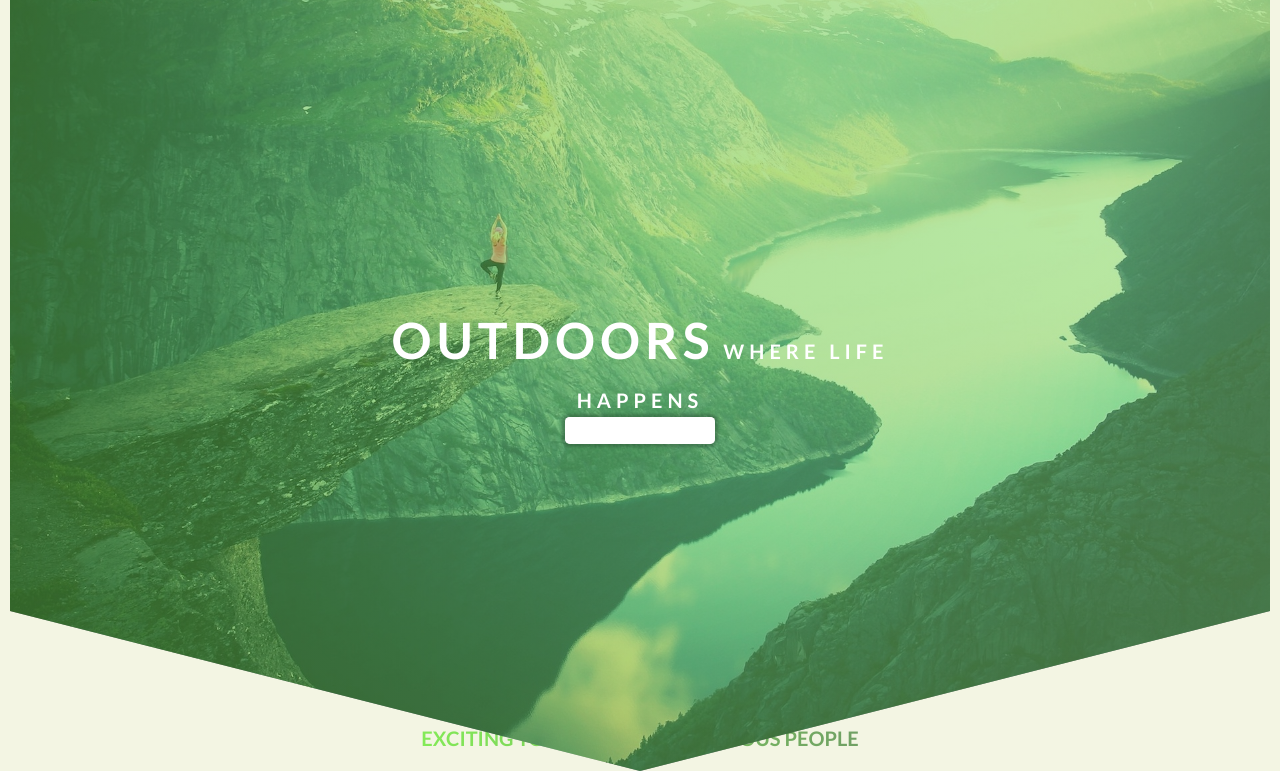
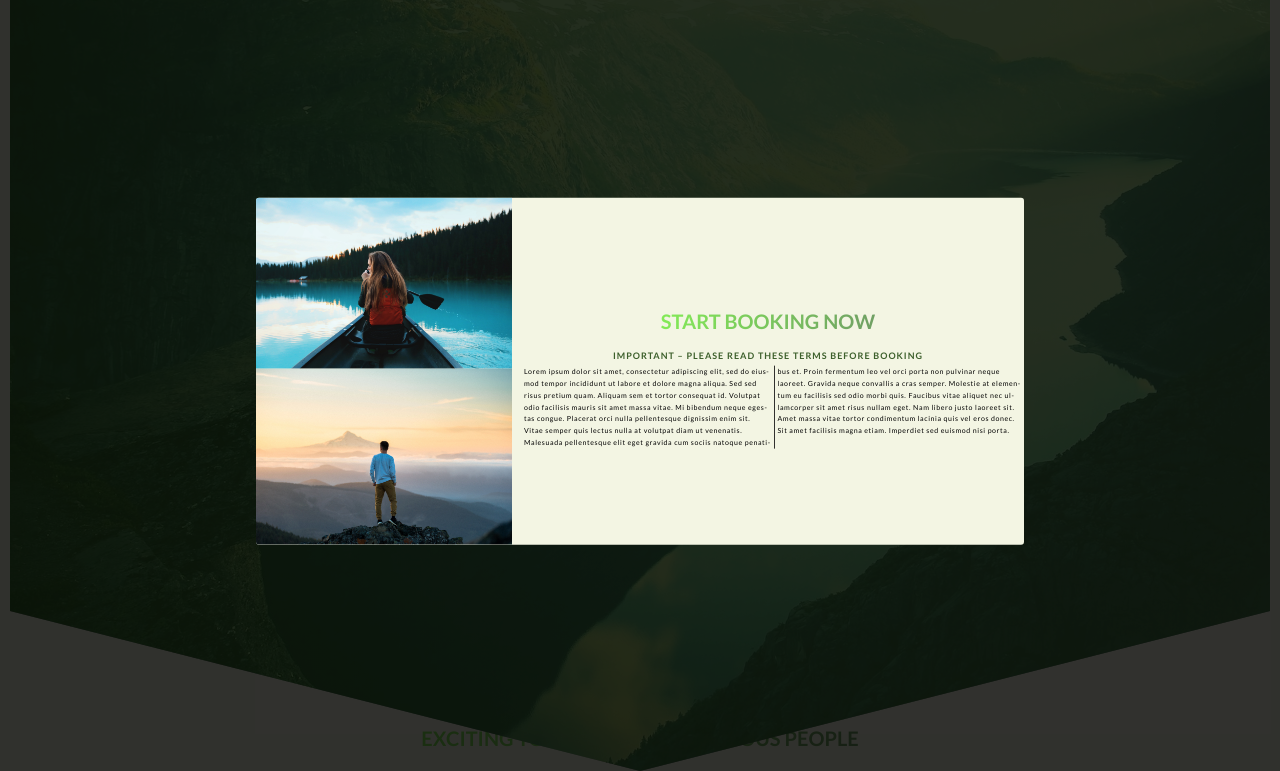
Before and after one commit to wantingPeng/animation-basic, a website: page index.html in a window 1280 px wide. Shown: the part 29-800 px from the top of the page. Drawn offline with Linux system fonts and the light colour scheme.

Commit message:
problem about <img>
The default display value of the <img> tag is inline or inline-block.
When images are mixed with text, there may be some spacing that looks like margin but is actually due to the layout characteristics of the inline elements,
such as the white space at the bottom of the image related to the line height. In this case display: block;

```diff
--- a/index.html
+++ b/index.html
@@ -350,5 +350,34 @@ title="Password must contain at least one letter, one number, and be at least 8
 </section>
 
 
+<section class="popup">
+<div class="popup__content">
+<div class="popcontent popcontent__left ">
+  <img class="popcontent__img"  src="/img/nat-8.jpg" alt="">
+  <img  class="popcontent__img" src="/img/nat-9.jpg" alt="">
+
+</div>
+<div class="popcontent__right">
+  <h2 class="headline uppercase margen-top-medium margen-button-medium">
+    Start booking now </h2>
+    <h3 class="text__title uppercase margen-button-small">Important &ndash; Please read these terms before booking</h3>
+    <p class="text__content">
+      Lorem ipsum dolor sit amet, consectetur adipiscing elit, sed do eiusmod tempor incididunt ut labore et dolore magna aliqua.
+      Sed sed risus pretium quam. Aliquam sem et tortor consequat id. Volutpat odio facilisis mauris sit
+      amet massa vitae. Mi bibendum neque egestas congue. Placerat orci nulla pellentesque dignissim enim
+      sit. Vitae semper quis lectus nulla at volutpat diam ut venenatis. Malesuada pellentesque elit eget
+      gravida cum sociis natoque penatibus et. Proin fermentum leo vel orci porta non pulvinar neque laoreet.
+      Gravida neque convallis a cras semper. Molestie at elementum eu facilisis sed odio morbi quis. Faucibus
+      vitae aliquet nec ullamcorper sit amet risus nullam eget. Nam libero justo laoreet sit. Amet massa
+      vitae tortor condimentum lacinia quis vel eros donec. Sit amet facilisis magna etiam. Imperdiet sed
+      euismod nisi porta.
+  </p>
+
+  </div>
+</div>
+
+
+</section>
+
 </body>
 </html>
--- a/sass/abstract/_mixins.scss
+++ b/sass/abstract/_mixins.scss
@@ -37,3 +37,8 @@
     opacity: 1;
   }
 }
+@mixin center-absolute{
+  top:50%;
+  left: 50%;
+  transform: translate(-50%,-50%);
+}
--- a/sass/abstract/_variables.scss
+++ b/sass/abstract/_variables.scss
@@ -12,6 +12,7 @@ $icon-color:rgb(45, 72, 59);
 $color-gray:rgb(220, 246, 224);
 $color_yellow:rgb(240, 189, 111);
 $color_blue:rgb(109, 161, 161);
+$color_black:rgba(0, 0, 0, 0.8);
 
 
 $font-h1:5rem;
--- /dev/null
+++ b/sass/layout/_popup.scss
@@ -0,0 +1,45 @@
+@use "../abstract/_all" as *;
+
+.popup{
+  width: 100%;
+  height: 100vh;
+  background-color:$color_black;
+  position: fixed;
+  left: 0;
+  top: 0;
+  z-index: 15;
+
+  &__content{
+    overflow: hidden;
+    border-radius: 3px;
+    width: 60%;
+/*     height: 50%;
+ */    background-color: $main-gray;
+    position: absolute;
+    @include center-absolute
+  }
+}
+
+.popcontent{
+
+  &__left{
+    width:calc(100%/3);
+    display: table-cell;
+  }
+ &__img{
+  display: block;
+    width: 100%;
+  }
+  &__right{
+    width:calc(100% * 2/3);
+    display: table-cell;
+    vertical-align:middle ;
+    & p{
+      column-count: 2;
+      column-rule: 1px solid $color_black;
+      text-align: left;
+      padding-left: 1.2rem;
+      hyphens: auto;
+    }
+  }
+}
--- a/sass/main.scss
+++ b/sass/main.scss
@@ -19,6 +19,7 @@
 @use "layout/three.column";
 @use "layout/footer";
 @use "layout/navgation";
+@use "layout/popup";
 
 
 @use "pages/home";
```
Also changed, not shown: sass/main.css, style.css, 3 other files.
